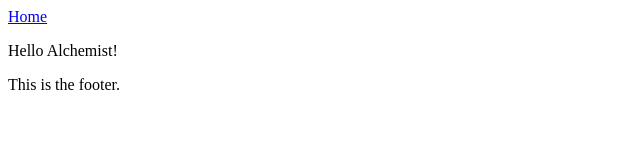
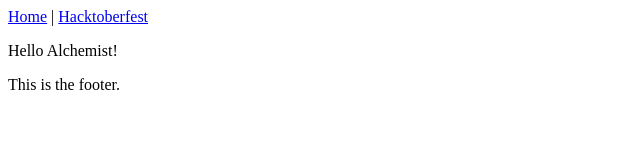
Before and after one commit to laurenlabs/hacktober-2018, a Next.js app: page / in a window 1280 px wide. Shown: the top 160 px of the page, without its empty margins (0-640 px from the left). Built offline with nearby package versions, Linux system fonts and the light colour scheme.

Commit message:
Added a navbar link to the Hacktoberfest webpage

```diff
--- a/components/Header.jsx
+++ b/components/Header.jsx
@@ -6,6 +6,10 @@ const Header = () => (
     <Link href="/">
       <a>Home</a>
     </Link>
+    &nbsp;|&nbsp;
+    <Link href="https://hacktoberfest.digitalocean.com/">
+      <a>Hacktoberfest</a>
+    </Link>
   </div>
 );
 
```
